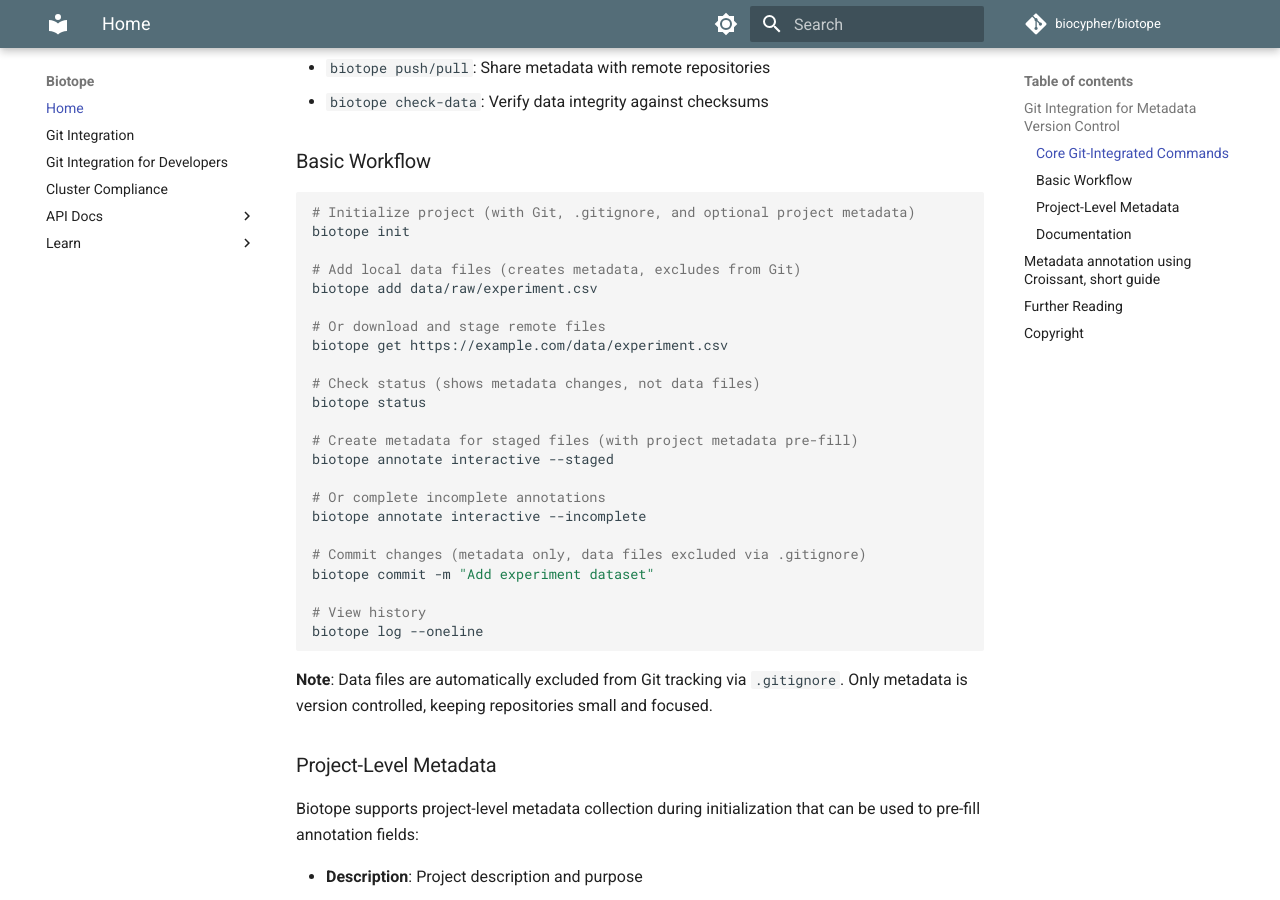
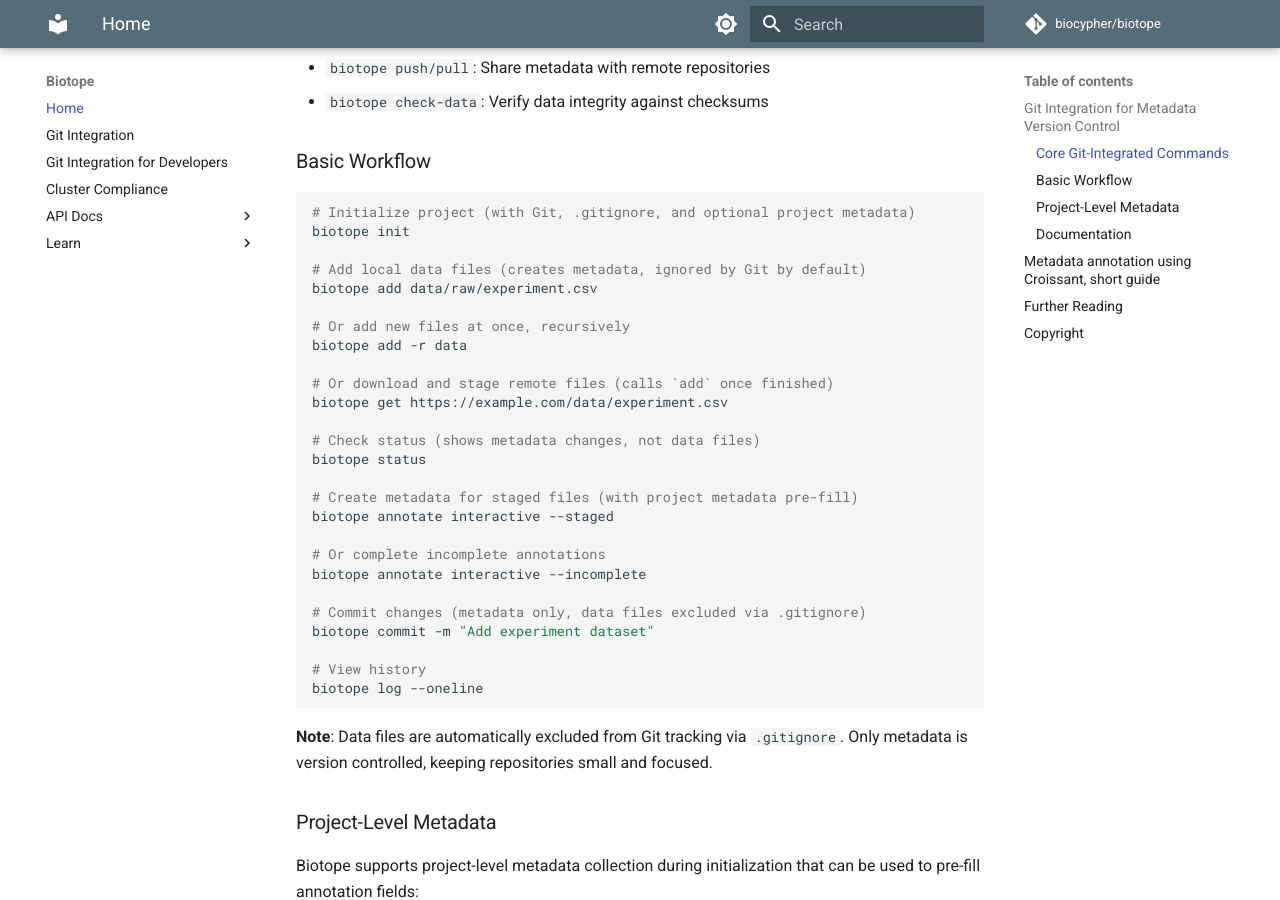
Before and after one commit to heispv/biotope, an MkDocs documentation site: the page built from docs/index.md, in a window 1280 px wide and 900 px high, scrolled down 1271 px. Built offline with MkDocs 1.6.1 and Material for MkDocs 9.7.7, drawn with Linux system fonts in a browser that asks for light colours; comment, search, counter and statistics services are not loaded.

Commit message:
add recursive add to docs

```diff
--- a/docs/index.md
+++ b/docs/index.md
@@ -51,10 +51,13 @@
 # Initialize project (with Git, .gitignore, and optional project metadata)
 biotope init
 
-# Add local data files (creates metadata, excludes from Git)
+# Add local data files (creates metadata, ignored by Git by default)
 biotope add data/raw/experiment.csv
 
-# Or download and stage remote files
+# Or add new files at once, recursively
+biotope add -r data
+
+# Or download and stage remote files (calls `add` once finished)
 biotope get https://example.com/data/experiment.csv
 
 # Check status (shows metadata changes, not data files)
```
